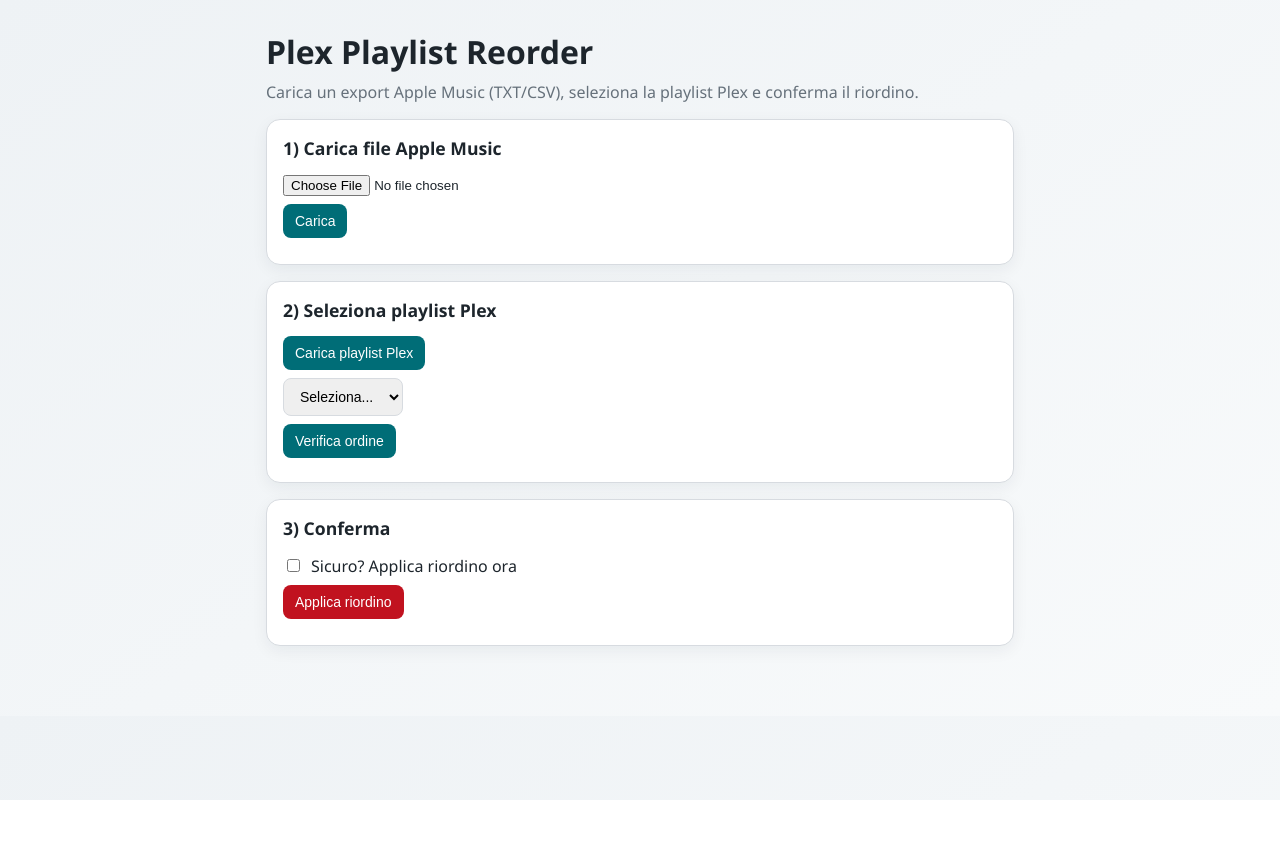
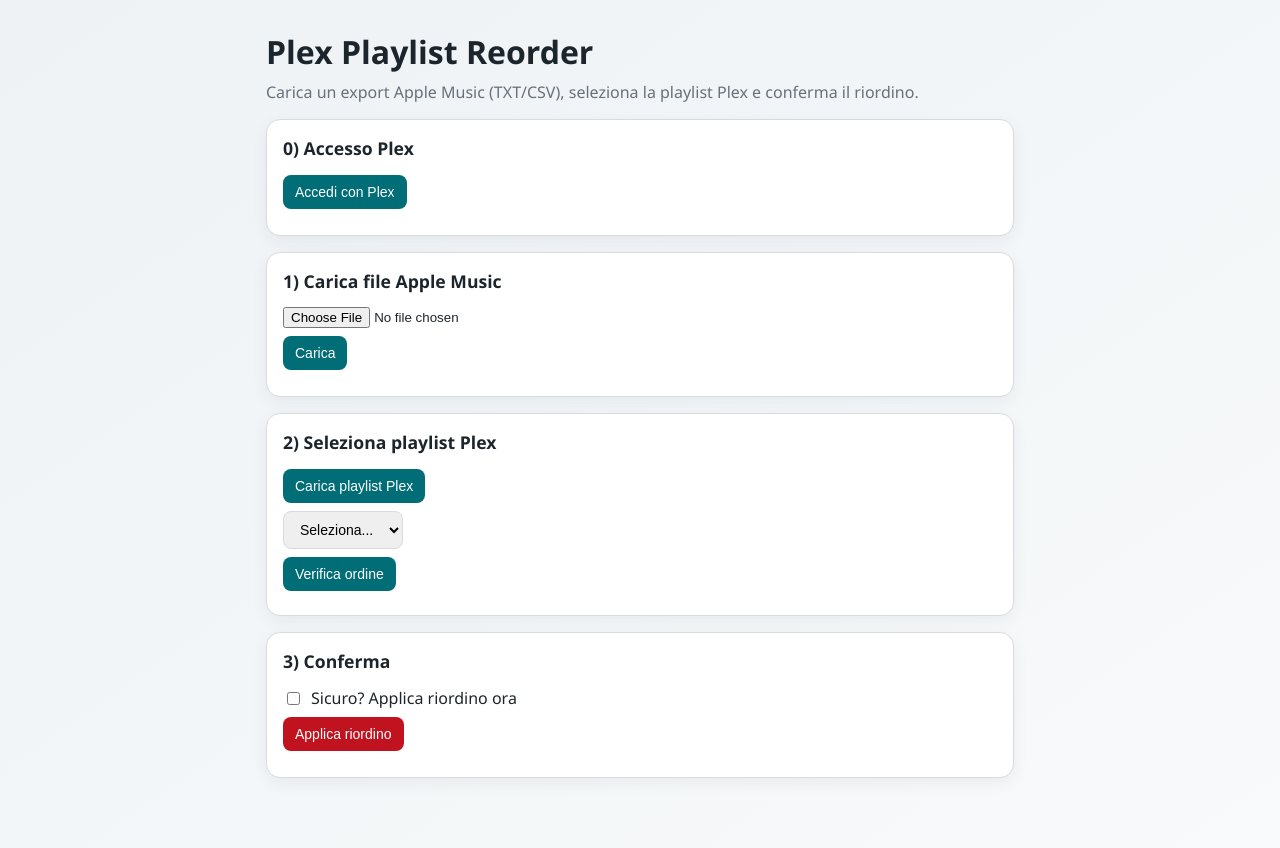
Before and after one commit to Sebaf-26/PlexPlaylistReorder, a Flask app: page / in a window 1280 px wide. Before the commit the page ends 800 px from the top, so only its background shows below. Run offline with Flask 3, Linux system fonts and the light colour scheme.

Commit message:
Add Plex OAuth PIN login flow

```diff
--- a/app/main.py
+++ b/app/main.py
@@ -3,6 +3,7 @@
 import os
 import re
 import tempfile
+import time
 import unicodedata
 import uuid
 from dataclasses import dataclass
@@ -12,6 +13,7 @@
 from dotenv import load_dotenv
 from flask import Flask, jsonify, render_template, request
 from plexapi.exceptions import NotFound
+from plexapi.myplex import MyPlexPinLogin
 from plexapi.server import PlexServer
 
 load_dotenv()
@@ -22,6 +24,8 @@
 app.config["MAX_CONTENT_LENGTH"] = max_upload_mb * 1024 * 1024
 
 UPLOAD_CACHE: dict[str, list[dict[str, str]]] = {}
+OAUTH_CACHE: dict[str, dict[str, Any]] = {}
+OAUTH_SESSION_TTL_SEC = 10 * 60
 
 
 @dataclass
@@ -102,12 +106,29 @@
     return parsed
 
 
-def plex_client() -> PlexServer:
+def cleanup_oauth_sessions() -> None:
+    now = time.time()
+    expired = []
+    for session_id, info in OAUTH_CACHE.items():
+        if now - info["created_at"] > OAUTH_SESSION_TTL_SEC:
+            expired.append(session_id)
+    for session_id in expired:
+        OAUTH_CACHE.pop(session_id, None)
+
+
+def resolve_request_token() -> str:
+    header_token = (request.headers.get("X-Plex-Token") or "").strip()
+    if header_token:
+        return header_token
+    return (os.getenv("PLEX_TOKEN", "") or "").strip()
+
+
+def plex_client(token_override: str | None = None) -> PlexServer:
     baseurl = os.getenv("PLEX_BASEURL", "").strip()
-    token = os.getenv("PLEX_TOKEN", "").strip()
+    token = (token_override or "").strip() or (os.getenv("PLEX_TOKEN", "") or "").strip()
 
     if not baseurl or not token:
-        raise RuntimeError("PLEX_BASEURL o PLEX_TOKEN mancanti nelle variabili ambiente")
+        raise RuntimeError("PLEX_BASEURL o token Plex mancanti (env o login OAuth)")
 
     return PlexServer(baseurl=baseurl, token=token)
 
@@ -190,10 +211,60 @@
     return render_template("index.html")
 
 
+@app.route("/api/auth/plex/start", methods=["POST"])
+def plex_auth_start() -> Any:
+    try:
+        cleanup_oauth_sessions()
+        payload = request.get_json(silent=True) or {}
+        forward_url = (payload.get("forwardUrl") or "").strip() or None
+
+        session_id = str(uuid.uuid4())
+        headers = {
+            "X-Plex-Product": "Plex Playlist Reorder",
+            "X-Plex-Device-Name": "Plex Playlist Reorder Web",
+            "X-Plex-Client-Identifier": session_id,
+        }
+        pinlogin = MyPlexPinLogin(headers=headers, oauth=True)
+        auth_url = pinlogin.oauthUrl(forwardUrl=forward_url) if forward_url else pinlogin.oauthUrl()
+
+        OAUTH_CACHE[session_id] = {
+            "created_at": time.time(),
+            "pinlogin": pinlogin,
+        }
+
+        return jsonify({
+            "sessionId": session_id,
+            "authUrl": auth_url,
+            "expiresInSec": OAUTH_SESSION_TTL_SEC,
+        })
+    except Exception as exc:
+        return jsonify({"error": str(exc)}), 400
+
+
+@app.route("/api/auth/plex/status", methods=["GET"])
+def plex_auth_status() -> Any:
+    cleanup_oauth_sessions()
+    session_id = (request.args.get("sessionId") or "").strip()
+    if not session_id or session_id not in OAUTH_CACHE:
+        return jsonify({"error": "Sessione OAuth non trovata o scaduta"}), 400
+
+    info = OAUTH_CACHE[session_id]
+    pinlogin: MyPlexPinLogin = info["pinlogin"]
+
+    try:
+        if pinlogin.checkLogin():
+            token = (pinlogin.token or "").strip()
+            OAUTH_CACHE.pop(session_id, None)
+            return jsonify({"loggedIn": True, "plexToken": token})
+        return jsonify({"loggedIn": False})
+    except Exception as exc:
+        return jsonify({"error": str(exc)}), 400
+
+
 @app.route("/api/playlists", methods=["GET"])
 def playlists() -> Any:
     try:
-        plex = plex_client()
+        plex = plex_client(token_override=resolve_request_token())
         items = []
         for p in plex.playlists():
             if getattr(p, "smart", False):
@@ -245,7 +316,7 @@
         return jsonify({"error": "playlistId mancante"}), 400
 
     try:
-        plex = plex_client()
+        plex = plex_client(token_override=resolve_request_token())
         playlist = plex.fetchItem(int(playlist_id))
 
         if getattr(playlist, "smart", False):
@@ -289,7 +360,7 @@
         return jsonify({"error": "playlistId mancante"}), 400
 
     try:
-        plex = plex_client()
+        plex = plex_client(token_override=resolve_request_token())
         playlist = plex.fetchItem(int(playlist_id))
 
         if getattr(playlist, "smart", False):
--- a/templates/index.html
+++ b/templates/index.html
@@ -10,6 +10,12 @@
   <main class="wrap">
     <h1>Plex Playlist Reorder</h1>
     <p class="muted">Carica un export Apple Music (TXT/CSV), seleziona la playlist Plex e conferma il riordino.</p>
+
+    <section class="card">
+      <h2>0) Accesso Plex</h2>
+      <button id="plexLoginBtn">Accedi con Plex</button>
+      <div id="plexAuthInfo" class="small"></div>
+    </section>
 
     <section class="card">
       <h2>1) Carica file Apple Music</h2>
@@ -41,8 +47,11 @@
 
   <script>
     let uploadId = null;
+    let plexToken = null;
 
     const el = {
+      plexLoginBtn: document.getElementById('plexLoginBtn'),
+      plexAuthInfo: document.getElementById('plexAuthInfo'),
       fileInput: document.getElementById('fileInput'),
       uploadBtn: document.getElementById('uploadBtn'),
       uploadInfo: document.getElementById('uploadInfo'),
@@ -62,6 +71,54 @@
     function renderOk(container, msg) {
       container.innerHTML = `<span class="ok">${msg}</span>`;
     }
+
+    function authHeaders(isJson = false) {
+      const headers = {};
+      if (isJson) headers['Content-Type'] = 'application/json';
+      if (plexToken) headers['X-Plex-Token'] = plexToken;
+      return headers;
+    }
+
+    async function pollPlexLogin(sessionId) {
+      const maxTries = 120;
+      for (let i = 0; i < maxTries; i++) {
+        await new Promise(resolve => setTimeout(resolve, 2000));
+        const res = await fetch(`/api/auth/plex/status?sessionId=${encodeURIComponent(sessionId)}`);
+        const data = await res.json();
+        if (!res.ok) {
+          renderError(el.plexAuthInfo, data.error || 'Errore verifica login Plex.');
+          return;
+        }
+        if (data.loggedIn) {
+          plexToken = data.plexToken;
+          renderOk(el.plexAuthInfo, 'Login Plex completato. Token OAuth attivo per questa sessione.');
+          return;
+        }
+      }
+      renderError(el.plexAuthInfo, 'Timeout login Plex. Riprova.');
+    }
+
+    el.plexLoginBtn.addEventListener('click', async () => {
+      try {
+        el.plexAuthInfo.textContent = 'Apro login Plex...';
+        const res = await fetch('/api/auth/plex/start', {
+          method: 'POST',
+          headers: { 'Content-Type': 'application/json' },
+          body: JSON.stringify({ forwardUrl: window.location.origin + '/' })
+        });
+        const data = await res.json();
+        if (!res.ok) {
+          renderError(el.plexAuthInfo, data.error || 'Errore avvio OAuth Plex.');
+          return;
+        }
+
+        window.open(data.authUrl, '_blank', 'noopener,noreferrer');
+        renderOk(el.plexAuthInfo, 'Completa il login nella nuova scheda Plex. Attendo conferma...');
+        await pollPlexLogin(data.sessionId);
+      } catch (e) {
+        renderError(el.plexAuthInfo, String(e));
+      }
+    });
 
     el.uploadBtn.addEventListener('click', async () => {
       el.uploadInfo.textContent = '';
@@ -91,7 +148,9 @@
     el.loadPlaylistsBtn.addEventListener('click', async () => {
       el.playlistSelect.innerHTML = '<option value="">Caricamento...</option>';
       try {
-        const res = await fetch('/api/playlists');
+        const res = await fetch('/api/playlists', {
+          headers: authHeaders(false)
+        });
         const data = await res.json();
         if (!res.ok) {
           el.playlistSelect.innerHTML = '<option value="">Errore</option>';
@@ -127,7 +186,7 @@
       try {
         const res = await fetch('/api/preview', {
           method: 'POST',
-          headers: { 'Content-Type': 'application/json' },
+          headers: authHeaders(true),
           body: JSON.stringify({ uploadId, playlistId })
         });
         const data = await res.json();
@@ -167,7 +226,7 @@
       try {
         const res = await fetch('/api/reorder', {
           method: 'POST',
-          headers: { 'Content-Type': 'application/json' },
+          headers: authHeaders(true),
           body: JSON.stringify({ uploadId, playlistId, confirm: true })
         });
         const data = await res.json();
```
Also changed, not shown: README.md, 1 other file.
